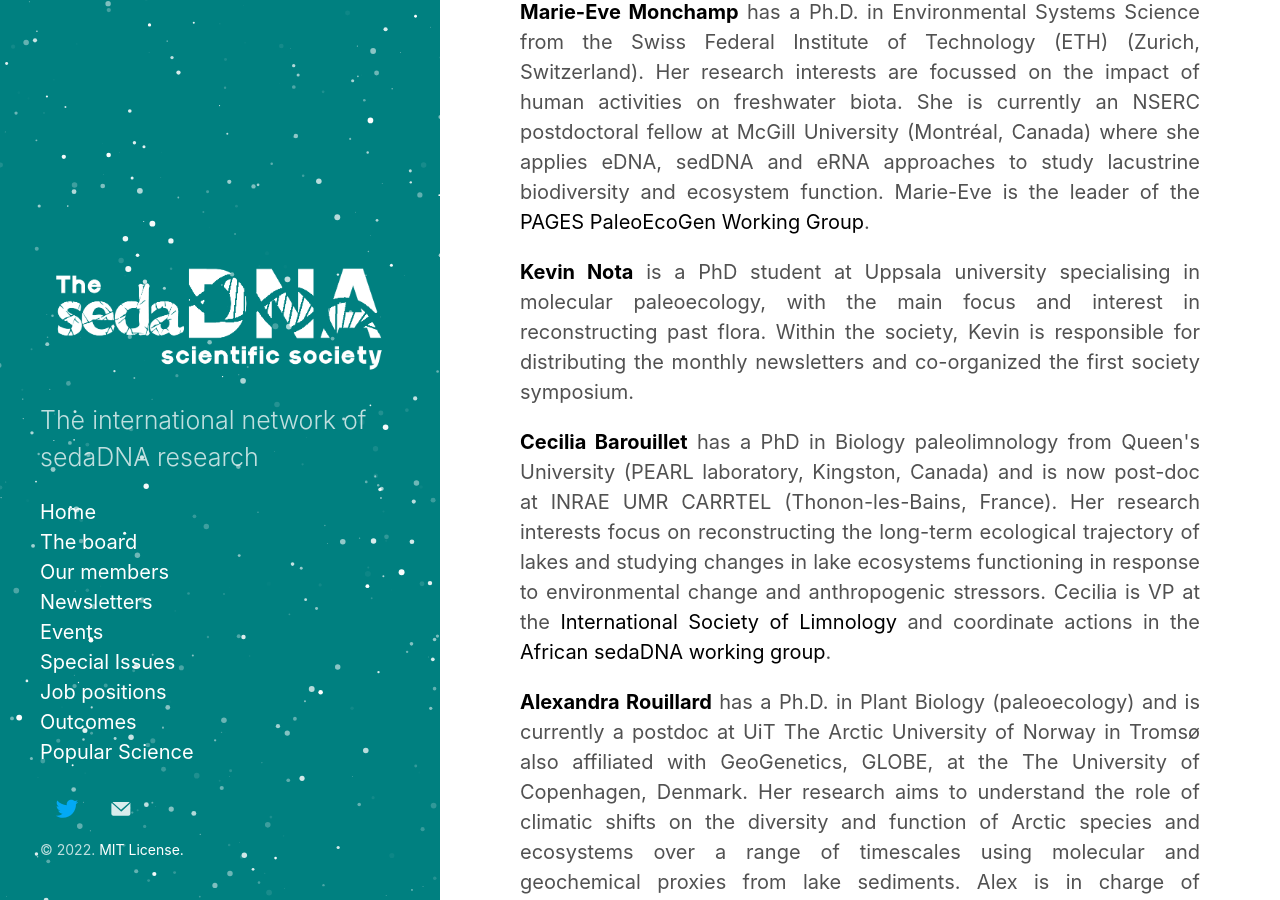
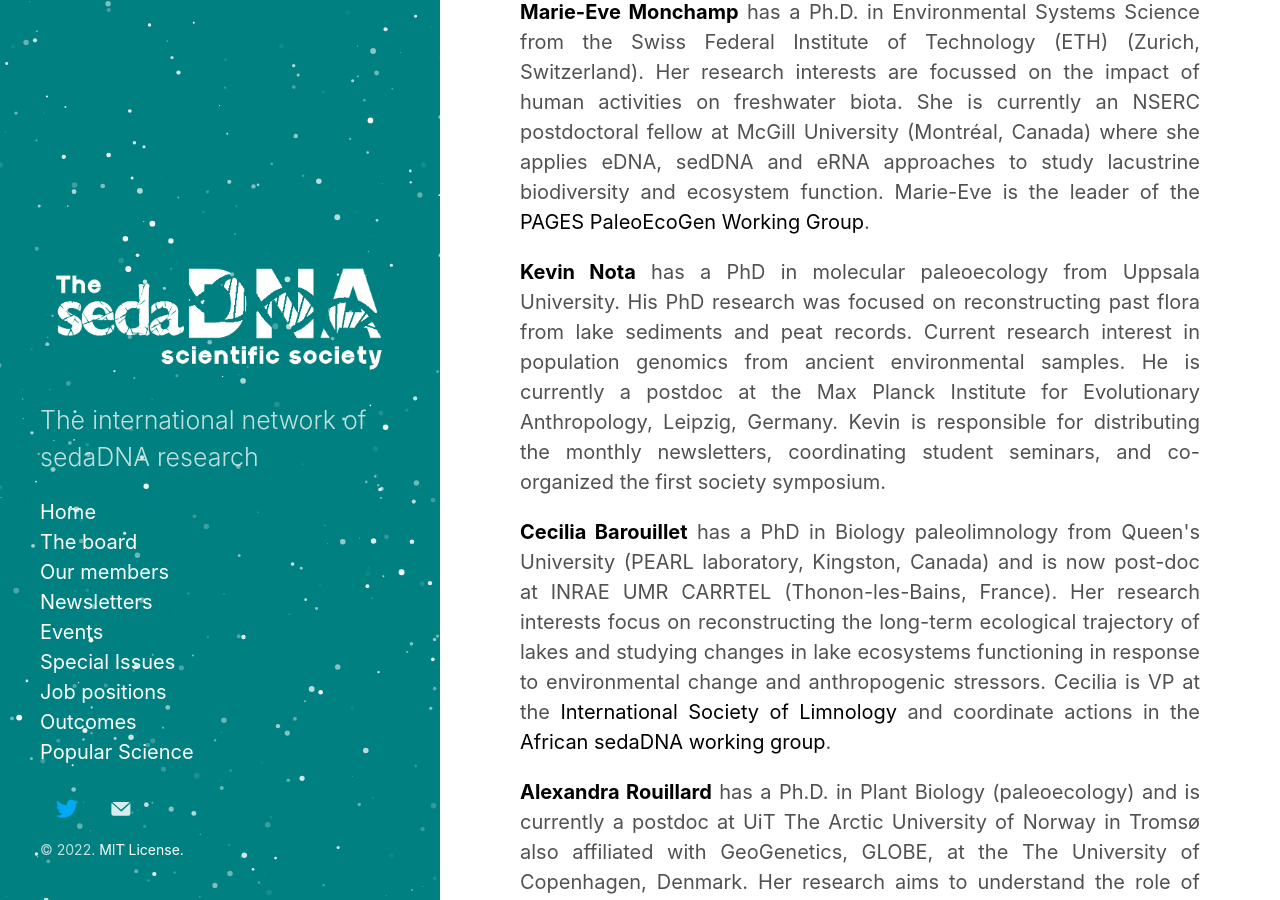
Before and after one commit to sedadna/sedadna.github.io, a Jekyll site: the page built from category/board.md, in a window 1280 px wide and 900 px high, scrolled down 867 px. Built offline with Jekyll 4.4.1, drawn with Linux system fonts in a browser that asks for light colours.

Commit message:
Update board.md

```diff
--- a/category/board.md
+++ b/category/board.md
@@ -80,7 +80,7 @@ Title: Our board
 </div>
 
 <div class="section Kevin">
-<p>  <a href="https://www.researchgate.net/profile/Kevin_Nota2" target="_blank"><b>Kevin Nota</b></a> is a PhD student at Uppsala university specialising in molecular paleoecology, with the main focus and interest in reconstructing past flora. Within the society, Kevin is responsible for distributing the monthly newsletters and co-organized the first society symposium. </p>
+<p> <a href="https://www.researchgate.net/profile/Kevin_Nota2" target="_blank"><b>Kevin Nota</b></a> has a PhD in molecular paleoecology from Uppsala University. His PhD research was focused on reconstructing past flora from lake sediments and peat records. Current research interest in population genomics from ancient environmental samples. He is currently a postdoc at the Max Planck Institute for Evolutionary Anthropology, Leipzig, Germany. Kevin is responsible for distributing the monthly newsletters, coordinating student seminars, and co-organized the first society symposium. </p>
 </div>
 
 <div class="section Cecilia">
```
